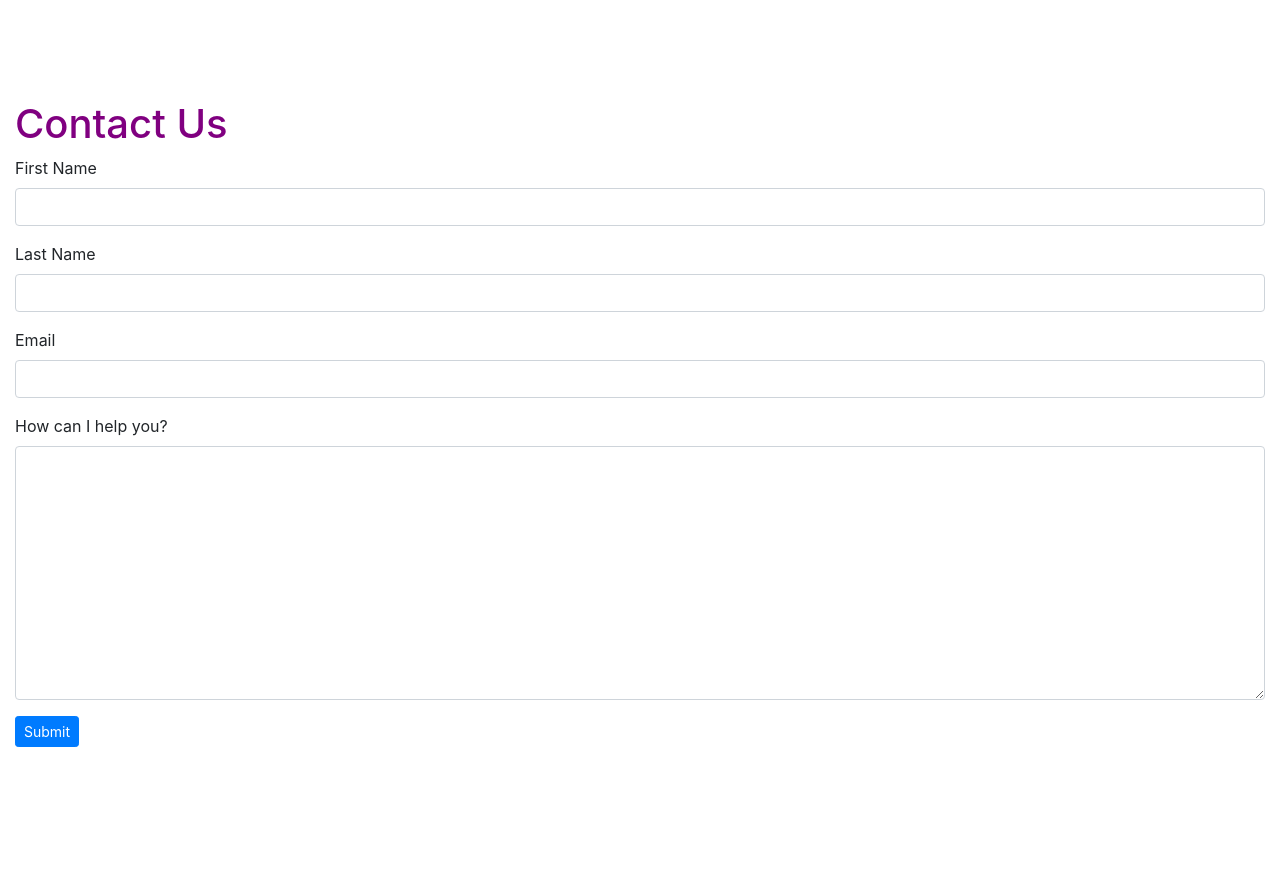
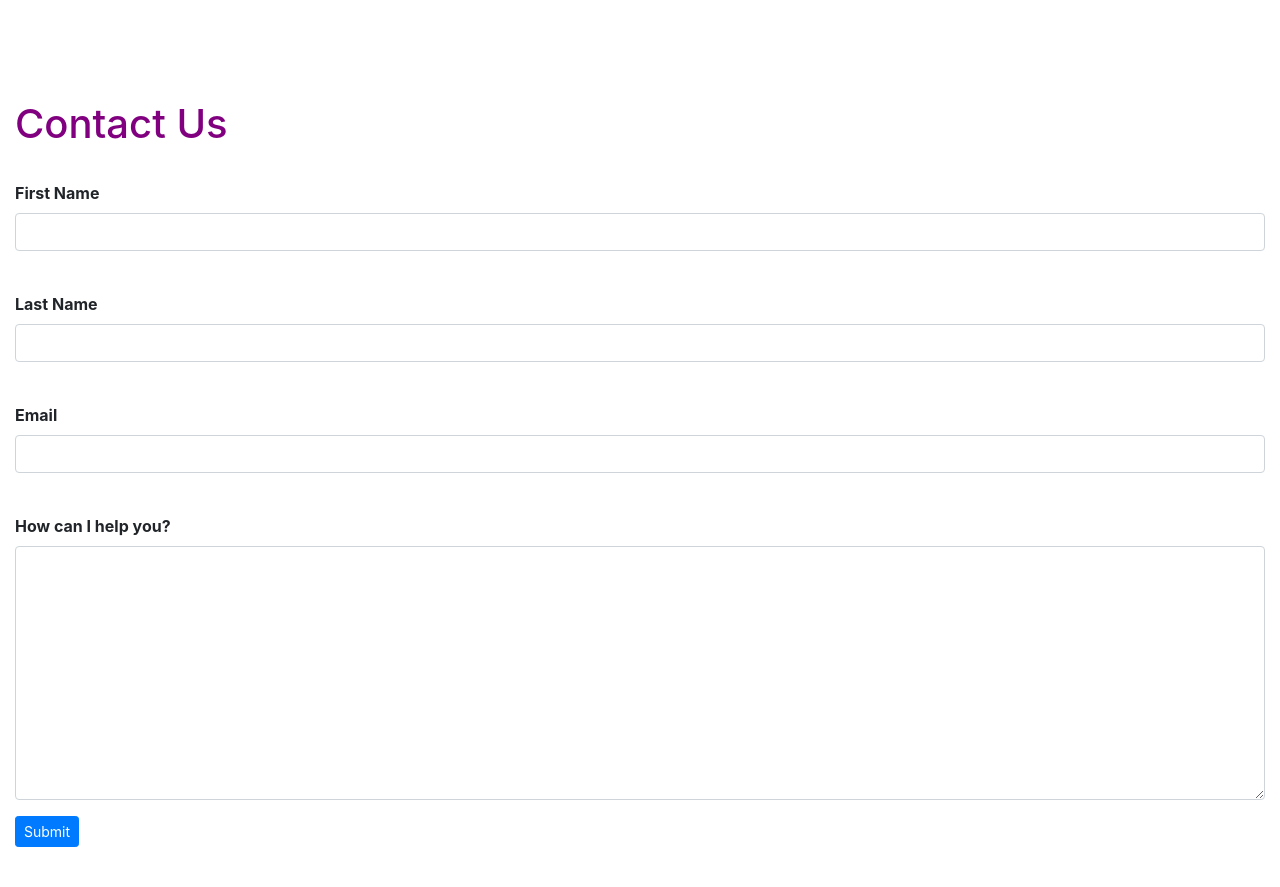
Before and after one commit to MKing301/django-mult-app, a Django app: page /contact/ in a window 1280 px wide. Shown: the top 887 px of the page. Before the commit the page ends 747 px from the top, so only its background shows below. Run offline with Django 3.2, Linux system fonts and the light colour scheme; some libraries are stand-ins or nearby versions.

Commit message:
Add styling for labels on contact template

```diff
--- a/project/portfolio/static/portfolio/css/styles.css
+++ b/project/portfolio/static/portfolio/css/styles.css
@@ -180,3 +180,8 @@ h1 {
     font-size: 16px;
     padding: 16px 32px;
   }
+
+  label {
+    font-weight: bold;
+    margin-top: 25px;
+    }
```
